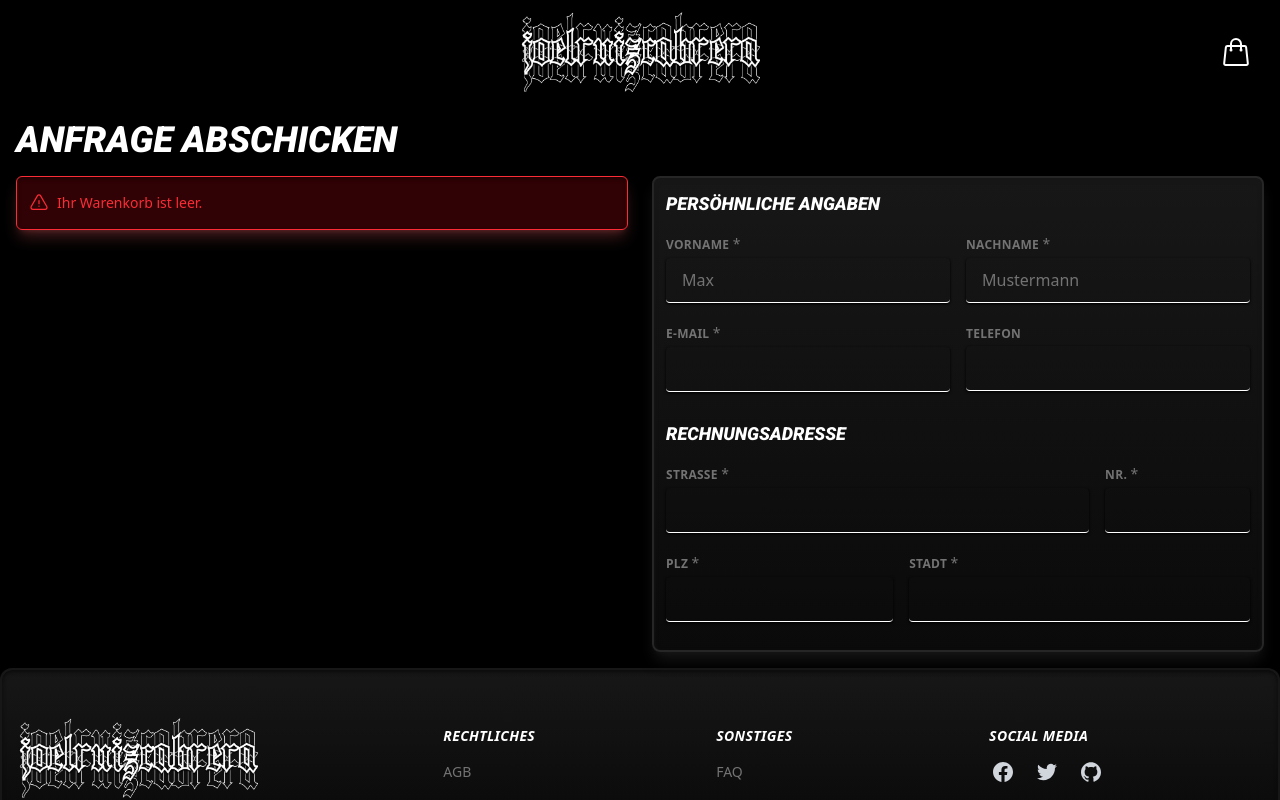
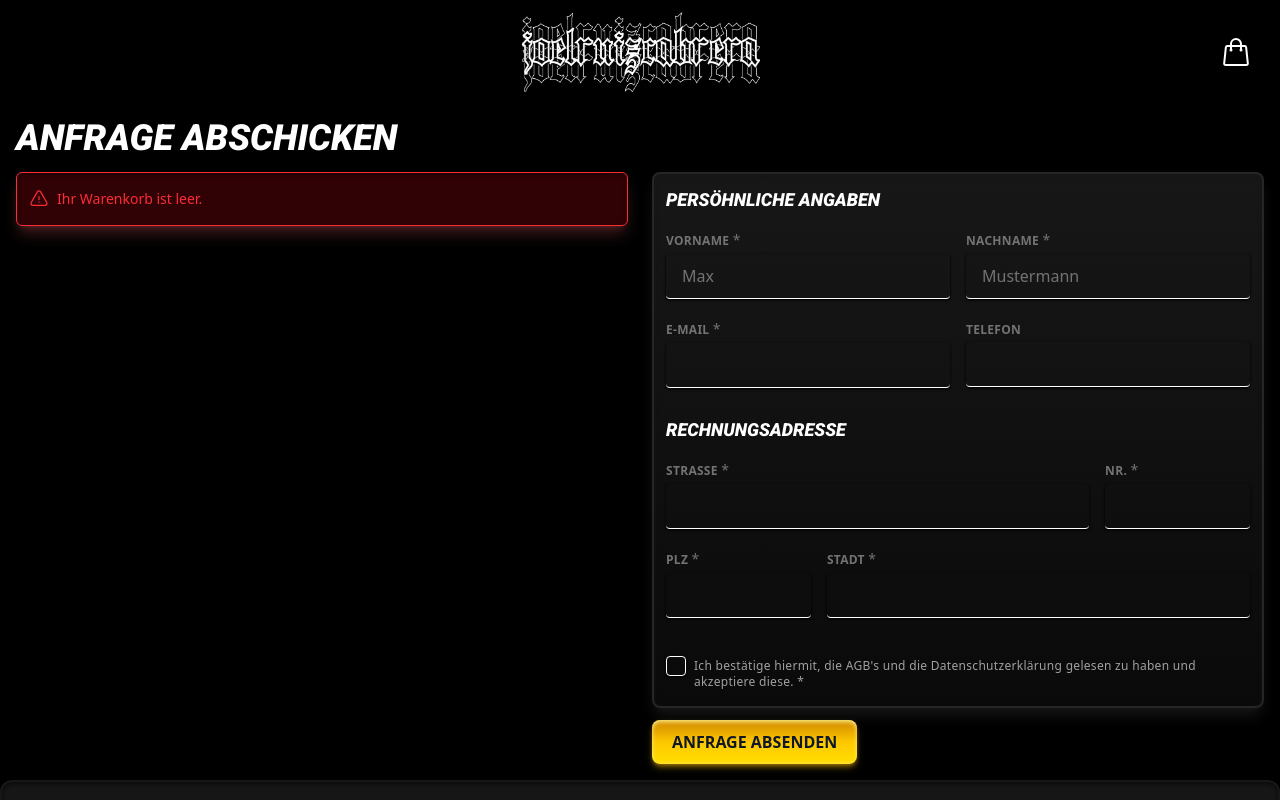
Before and after one commit to joelruizcabrera/rent-joelruizcabrera-frontend, a Nuxt app: page /cart in a window 1280 px wide. Shown: the top 800 px of the page. Built offline with nearby package versions, Linux system fonts and the light colour scheme.

Commit message:
update request form

```diff
--- a/components/ProductCard.vue
+++ b/components/ProductCard.vue
@@ -1,6 +1,6 @@
 <template>
   <div class="flex row bg-linear-to-t from-neutral-950 to-neutral-900 p-3 rounded-lg inset-shadow-sm inset-shadow-neutral-900 border-neutral-800 border-2 shadow-neutral-900 shadow-lg group">
-    <div class="rounded-md lg:w-50 lg:min-w-50 lg:h-full w-full max-w-50 min-w-30 h-full overflow-hidden">
+    <div class="rounded-md lg:w-50 lg:min-w-50 lg:h-full w-full md:max-w-50 sm:max-w-40 max-w-30 min-w-30 h-max overflow-hidden">
       <NuxtLink
           :to="(product.active ? '/product/' + product.id : '#')"
           :aria-disabled="!product.active"
@@ -10,14 +10,14 @@
       >
         <NuxtImg
             :src="product.productTeaserCover"
-            class="object-cover h-full w-full shadow-md group-hover:scale-110 transition-all duration-300 ease">
+            class="object-cover md:h-full aspect-square w-full shadow-md group-hover:scale-110 transition-all duration-300 ease">
         </NuxtImg>
       </NuxtLink>
     </div>
     <div class="h-full flex flex-col ps-4 justify-between py-1">
       <div>
         <h1 v-html="product.productName"
-            class="text-white font-black italic uppercase text-2xl leading-none">
+            class="text-white font-black italic uppercase sm:text-2xl text-xl leading-none">
         </h1>
         <p v-if="product.features?.length >= 1" class="leading-none">
           <span
@@ -31,7 +31,7 @@
       </div>
       <div>
         <div class="flex items-baseline gap-x-2">
-          <span class="text-white text-md font-bold"><span v-text="product.prices.perDay"></span>€</span>
+          <span class="text-white md:text-md text-lg italic font-black leading-none"><span v-text="product.prices.perDay"></span>€</span>
           <span class="text-white text-xs font-light">/ pro Tag</span>
         </div>
         <NuxtLink
--- a/components/RequestForm.vue
+++ b/components/RequestForm.vue
@@ -62,7 +62,7 @@
       </div>
     </div>
     <div class="items-baseline flex flex-col sm:flex-row lg:flex-row gap-x-4 gap-y-2 py-1">
-      <div class="lg:w-2/3 md:w-50 sm:w-1/2 w-full">
+      <div class="lg:w-50 md:w-50 sm:w-1/2 w-full">
         <label class="block uppercase tracking-wide text-neutral-500 text-xs font-bold mb-1" for="grid-first-name">
           PLZ <span class="font-light text-sm">*</span>
         </label>
@@ -81,11 +81,30 @@
         >
       </div>
     </div>
+    <!-- CTO -->
+    <div class="items-baseline flex flex-col sm:flex-row lg:flex-row md:flex-col gap-x-4 gap-y-2 py-6 pb-1">
+      <div class="w-full flex flex-row-reverse gap-x-2 justify-end items-start">
+        <label class="block tracking-wide text-neutral-400 text-xs font-light" for="grid-first-name">
+          Ich bestätige hiermit, die AGB's und die Datenschutzerklärung gelesen zu haben und akzeptiere diese.  <span class="font-light text-xs leading-none">*</span>
+        </label>
+        <div class="group w-5 h-5 relative sm:-mt-0.5">
+          <input :class="formClasses.checkbox"
+                 type="checkbox"
+                 class="w-full h-full"
+          >
+          <div class="absolute z-2 top-0 pointer-events-none flex items-center justify-center w-full h-full">
+            <CheckIcon class="text-neutral-950 pointer-events-none size-4"></CheckIcon>
+          </div>
+        </div>
+      </div>
+    </div>
   </form>
 </template>
 
 <script lang="ts" setup>
+import {CheckIcon} from '@heroicons/vue/24/outline'
 const formClasses = {
-  input: "appearance-none block w-full bg-transparent text-white border-b shadow-sm shadow-black border-white focus:border-yellow-400 hover:border-yellow-400 rounded py-3 px-4 mb-3 leading-tight focus:outline-none focus:shadow-lg hover:shadow-lg hover:shadow-yellow-400/20 focus:shadow-yellow-400/20 transition font-thin placeholder:text-neutral-500"
+  input: "appearance-none block w-full bg-transparent text-white border-b shadow-sm shadow-black border-white focus:border-yellow-400 hover:border-yellow-400 rounded py-3 px-4 mb-3 leading-tight focus:outline-none focus:shadow-lg hover:shadow-lg hover:shadow-yellow-400/20 focus:shadow-yellow-400/20 transition font-thin placeholder:text-neutral-500",
+  checkbox: "appearance-none block bg-transparent text-white border aspect-square shadow-sm shadow-black border-white checked:border-yellow-400 focus:border-yellow-400 hover:border-yellow-400 rounded leading-tight focus:outline-none checked:shadow-lg focus:shadow-lg hover:shadow-lg checked:shadow-yellow-400/20 hover:shadow-yellow-400/20 focus:shadow-yellow-400/20 transition checked:bg-linear-to-b checked:from-yellow-400 checked:to-yellow-700",
 }
 </script>
--- a/pages/cart.vue
+++ b/pages/cart.vue
@@ -1,6 +1,6 @@
 <template>
   <div class="px-4 min-h-[50vh]">
-    <h1 class="font-black italic text-white text-4xl py-4">ANFRAGE ABSCHICKEN</h1>
+    <h1 class="font-black italic text-white text-4xl py-4 leading-none">ANFRAGE ABSCHICKEN</h1>
     <div class="grid md:grid-cols-2 grid-cols-1 gap-x-6">
       <div>
         <Transition>
@@ -26,7 +26,7 @@
                           <span class="text-neutral-300 text-xs font-thin pt-0.5" v-html="'Zeitraum: ' + item.requestRange.fromStamp + ' - ' + item.requestRange.toStamp + ' (' + (item.requestRange.daysCount === 1 ? 'Ein Tag' : item.requestRange.daysCount + ' Tage') + ')'"></span>
                         </div>
                         <div class="flex flex-row gap-x-1 items-center">
-                          <XMarkIcon class="size-4"></XMarkIcon>
+                          <ArrowRightIcon class="size-4 visible "></ArrowRightIcon>
                           <span class="font-black text-xl leading-none" v-html="(item.netPrice ?? '') + '€'"></span>
                           <span class='font-thin text-xl self-start leading-none'>*</span>
                         </div>
@@ -51,8 +51,13 @@
           <Alert mode="error" msg="Ihr Warenkorb ist leer."></Alert>
         </div>
       </div>
-      <div class="text-white bg-linear-to-t from-neutral-950 to-neutral-900 p-3 rounded-lg inset-shadow-sm inset-shadow-neutral-900 border-neutral-800 border-2 shadow-neutral-900 shadow-lg group sm:mt-0 mt-5">
-        <RequestForm></RequestForm>
+      <div>
+        <div class="text-white bg-linear-to-t from-neutral-950 to-neutral-900 p-3 rounded-lg inset-shadow-sm inset-shadow-neutral-900 border-neutral-800 border-2 shadow-neutral-900 shadow-lg group sm:mt-0 mt-5">
+          <RequestForm></RequestForm>
+        </div>
+        <button @click="removeProduct(item.id)" class="mt-3 text-gray-900 font-black rounded-lg inset-shadow-sm shadow-md px-5 py-2.5 sm:w-max w-full bg-linear-to-t from-yellow-300 via-yellow-400 to-yellow-600 hover:from-lime-400 hover:via-lime-500 hover:to-lime-700 transition-all text-gray-900 hover:inset-shadow-lime-200 hover:shadow-lime-500/50 inset-shadow-yellow-200 shadow-yellow-500/50 hover:cursor-pointer hover:shadow-lg hover:inset-shadow-lg focus:outline-none transition hover:text-white">
+          ANFRAGE ABSENDEN
+        </button>
       </div>
     </div>
   </div>
@@ -63,7 +68,7 @@ import {Product} from '~/utils/Products'
 import { useCartStore } from '~/stores/cart'
 const store = useCartStore()
 const lineItems = computed(() => store.getProducts)
-import {XMarkIcon, PencilIcon} from '@heroicons/vue/24/outline'
+import {ArrowRightIcon, XMarkIcon, PencilIcon} from '@heroicons/vue/24/outline'
 const getProductLength = computed(() => store.getCartLength)
 
 const cartIsFilled = ref(getProductLength.value > 0)
--- a/pages/product/[id].vue
+++ b/pages/product/[id].vue
@@ -61,7 +61,7 @@
           </div>
         </div>
       </div>
-      <div class="flex flex-col md:max-w-[380px] w-full">
+      <div class="flex flex-col md:max-w-[380px] w-full pt-5">
         <button type="button"
                 class="mt-4 animate__animated animate__fadeInUp anim-delay-12 text-gray-900 bg-gradient-to-t inset-shadow-sm shadow-md font-black rounded-lg text-sm px-5 py-2.5 text-center mt-2 transition duration-300 ease-[cubic-bezier(0.87, 0, 0.03, 0.97)] w-full"
                 :class="{
```
